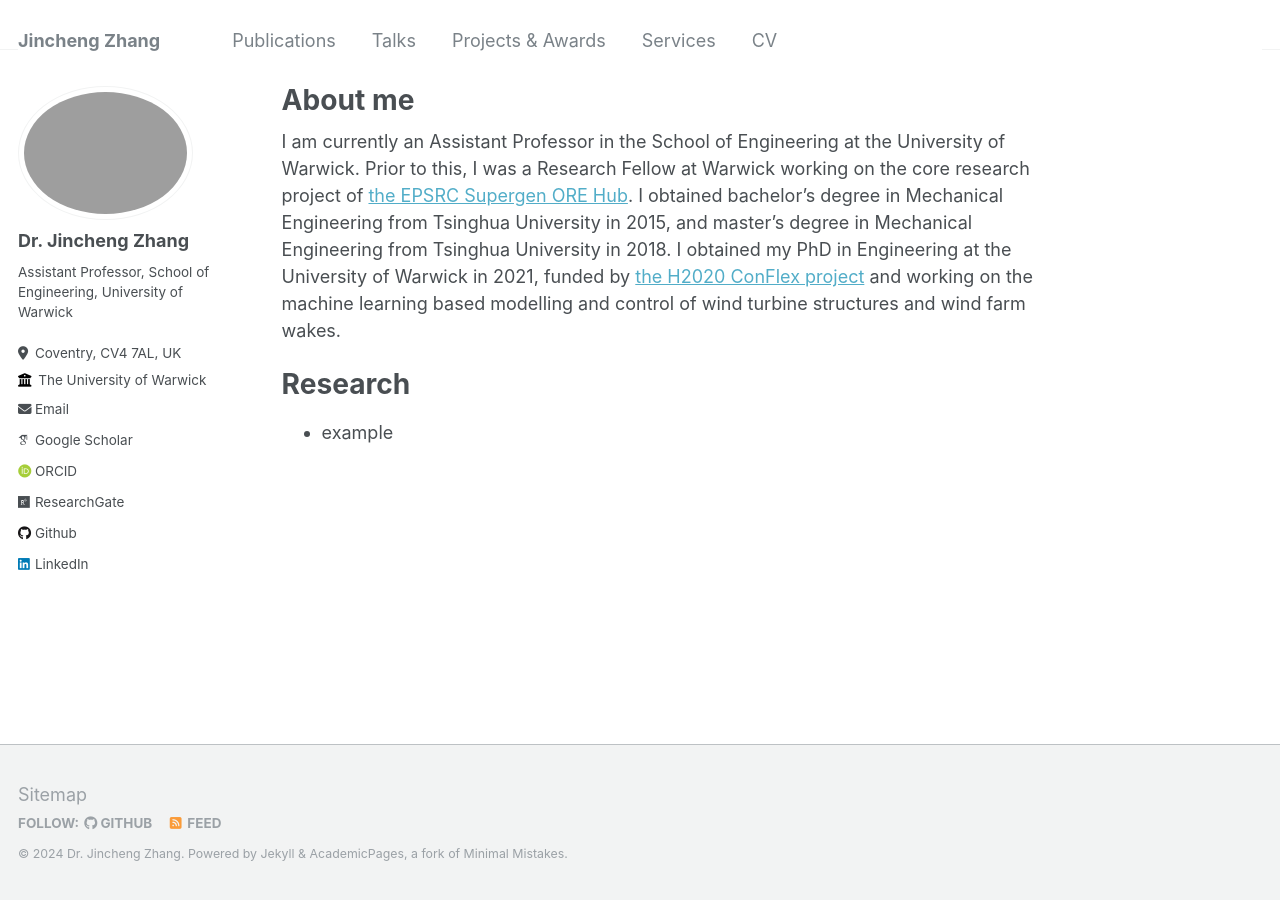
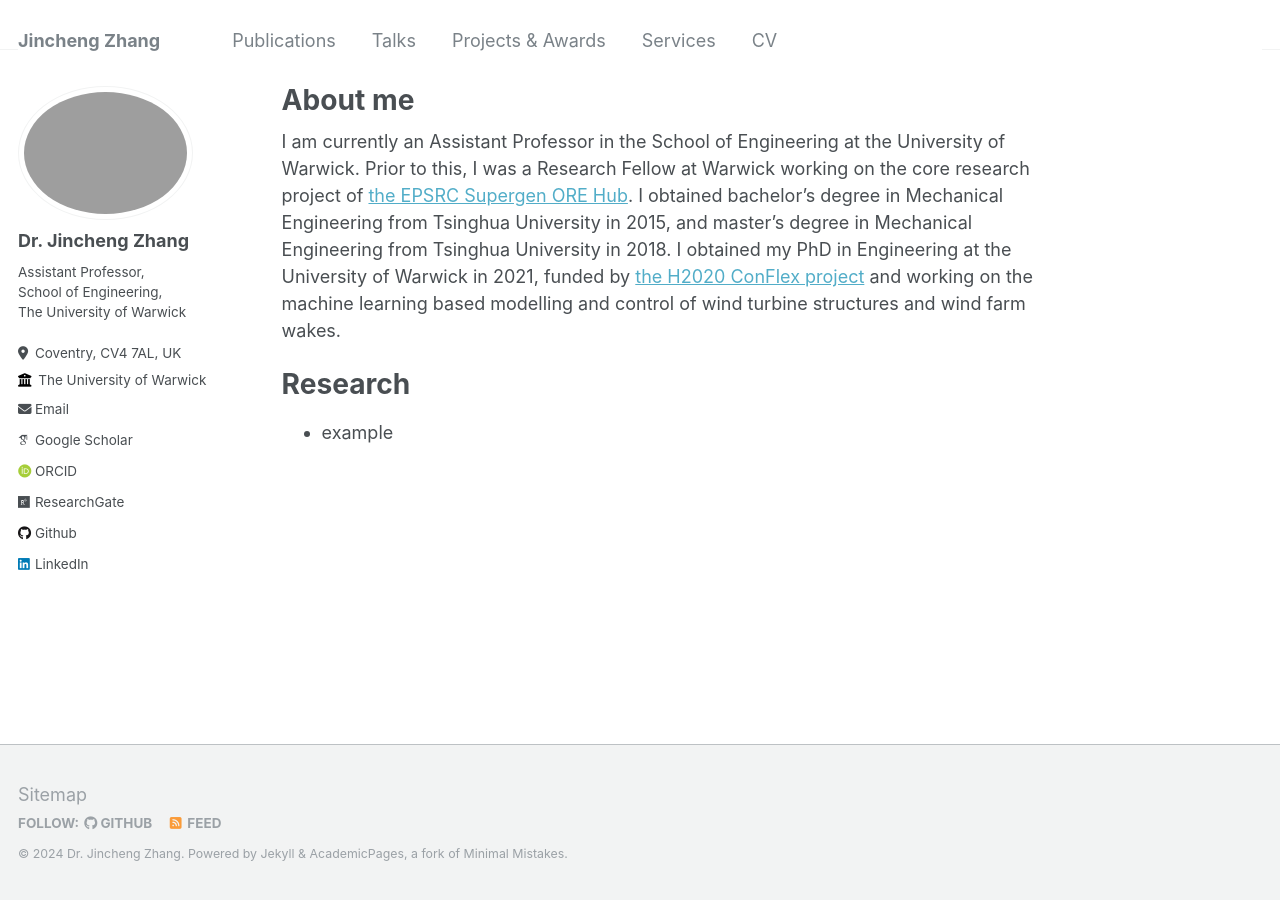
Before and after one commit to zhangxcii/zhangxcii.github.io, a Jekyll site: the page built from _pages/about.md, in a window 1280 px wide. Built offline with Jekyll 4.4.1, drawn with Linux system fonts in a browser that asks for light colours; some web fonts are replaced.

Commit message:
Update _config.yml

```diff
--- a/_config.yml
+++ b/_config.yml
@@ -24,7 +24,7 @@ author:
   avatar           : "profile.jpeg"
   name             : "Dr. Jincheng Zhang"
   pronouns         : # example: "she/her"
-  bio              : "Assistant Professor, School of Engineering, University of Warwick"
+  bio              : "Assistant Professor,<br> School of Engineering,<br> The University of Warwick"
   location         : "Coventry, CV4 7AL, UK"
   employer         : "The University of Warwick"
   uri              : # URL
```
